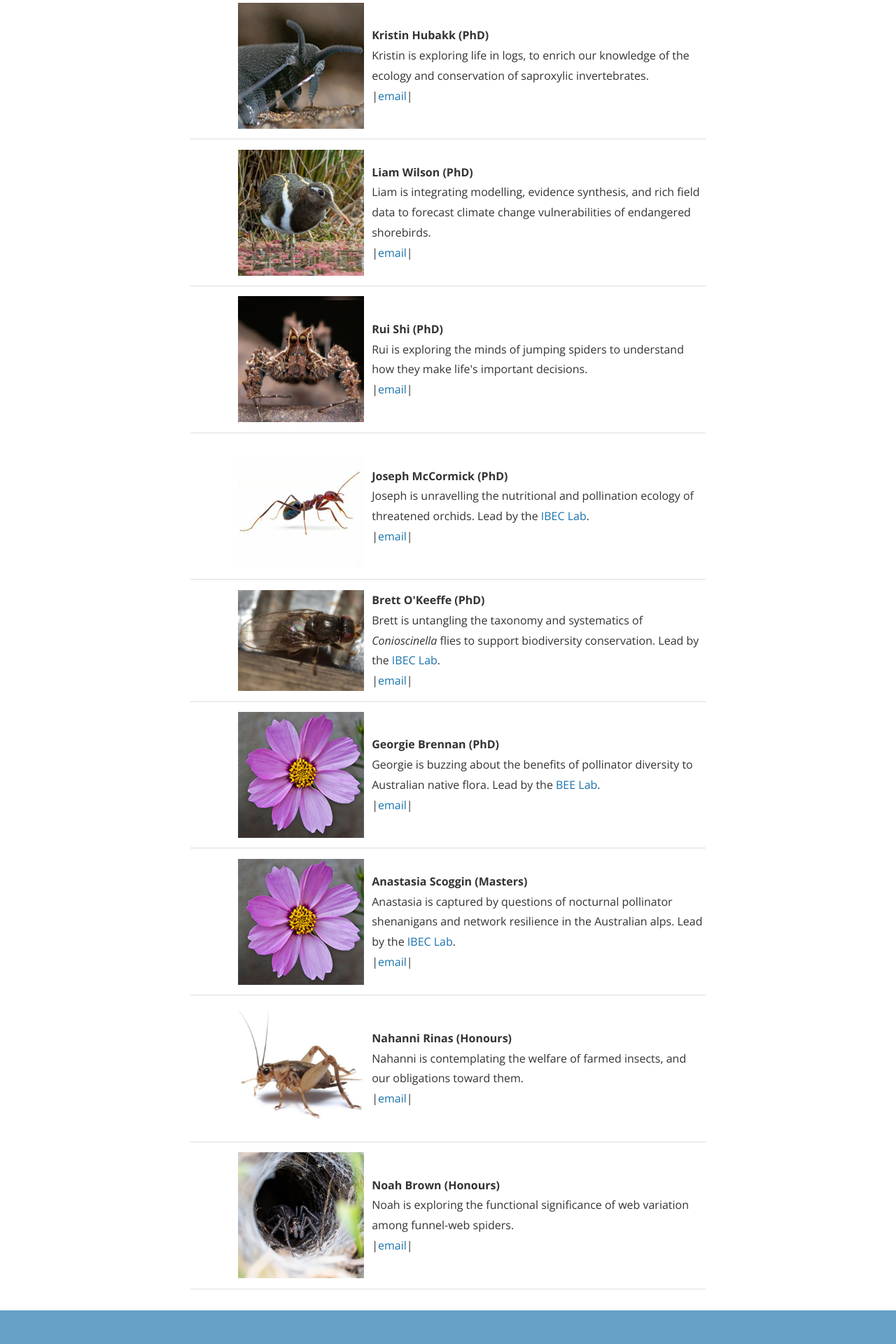
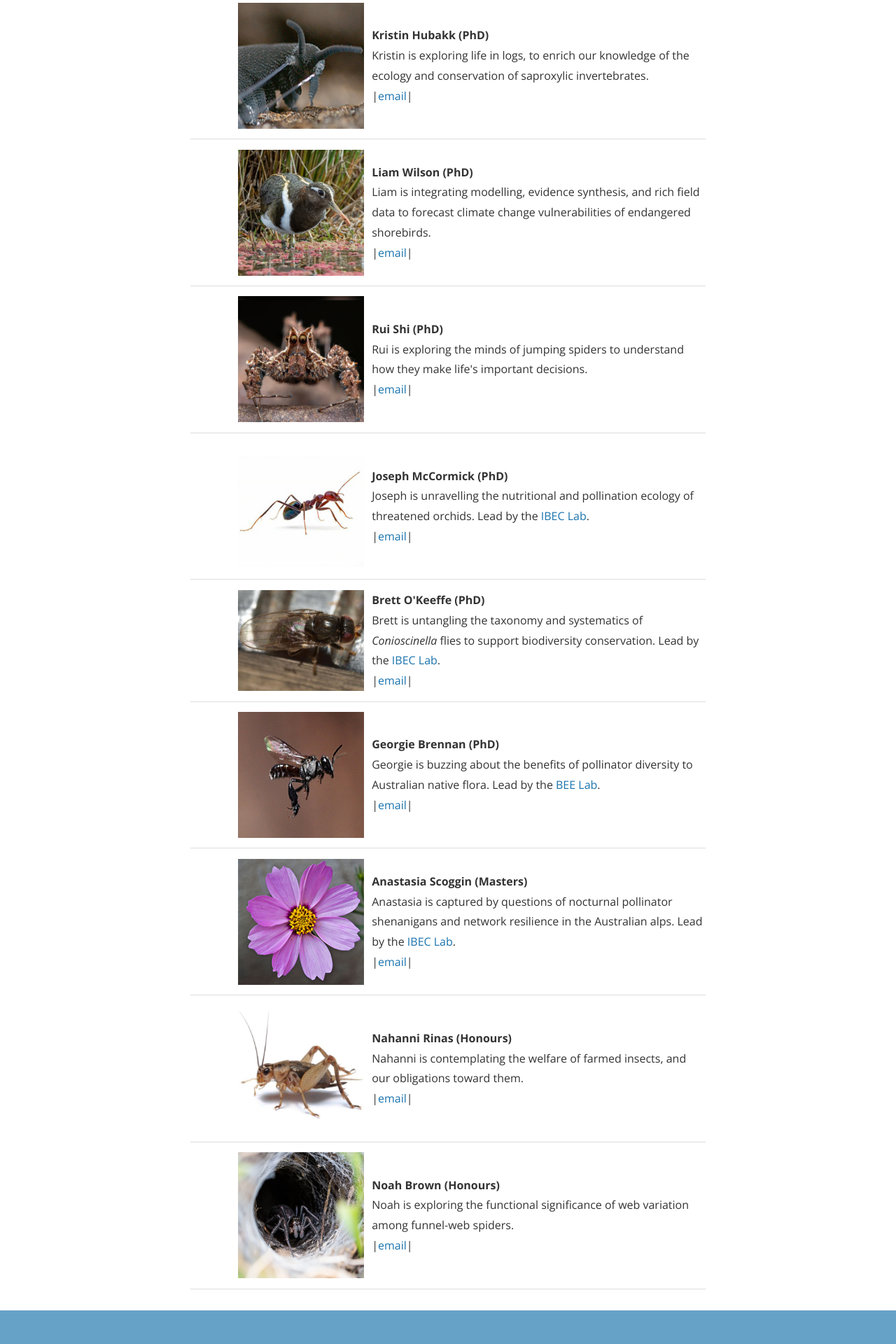
Before and after one commit to thomased/thomased.github.io, a Jekyll site: the page built from people.html, in a window 1280 px wide. Shown: the part 681-2601 px from the top of the page at 70% size. Built offline with Jekyll 4.4.1, drawn with Linux system fonts in a browser that asks for light colours; nearby versions of some CDN libraries.

Commit message:
Update people.html

```diff
--- a/people.html
+++ b/people.html
@@ -124,7 +124,7 @@ permalink: /people/
 
     <tr> <!------ Georgie -------->
     <td align="center">
-      <div class="photo"><img src="{{ site.baseurl }}/assets/flower1.png" alt="Georgie" title="Georgie"></div>
+      <div class="photo"><img src="{{ site.baseurl }}/assets/bee_tetra.jpg" alt="Georgie" title="Georgie"></div>
     </td>
     <td width = "65%">
       <div class="biotext">
```
